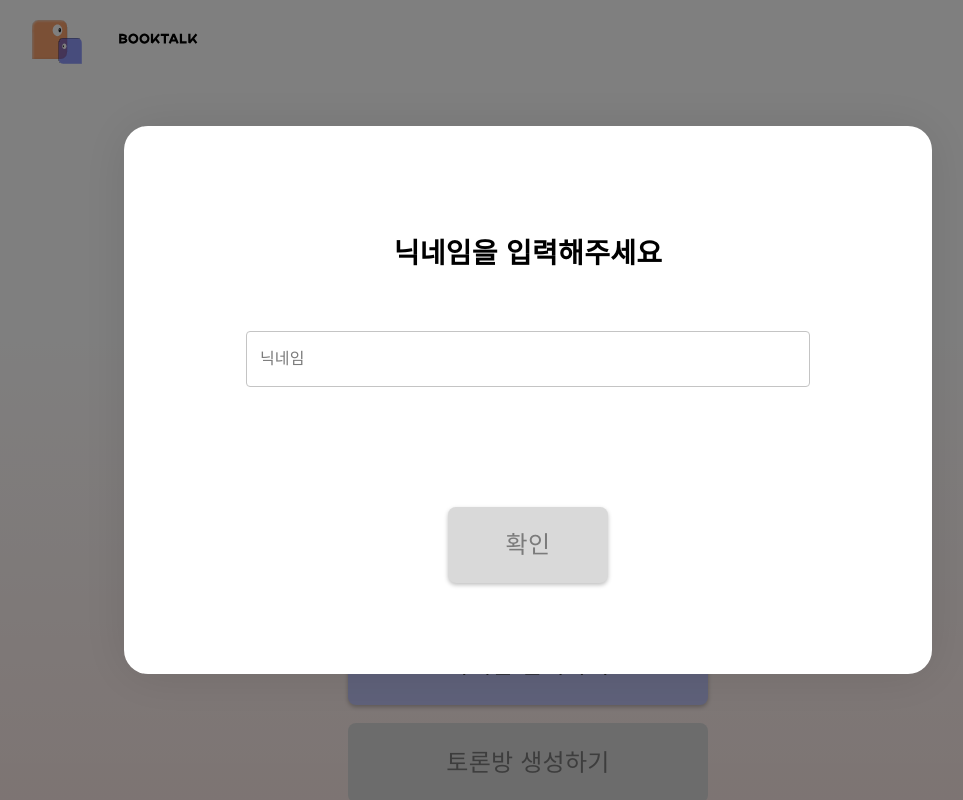
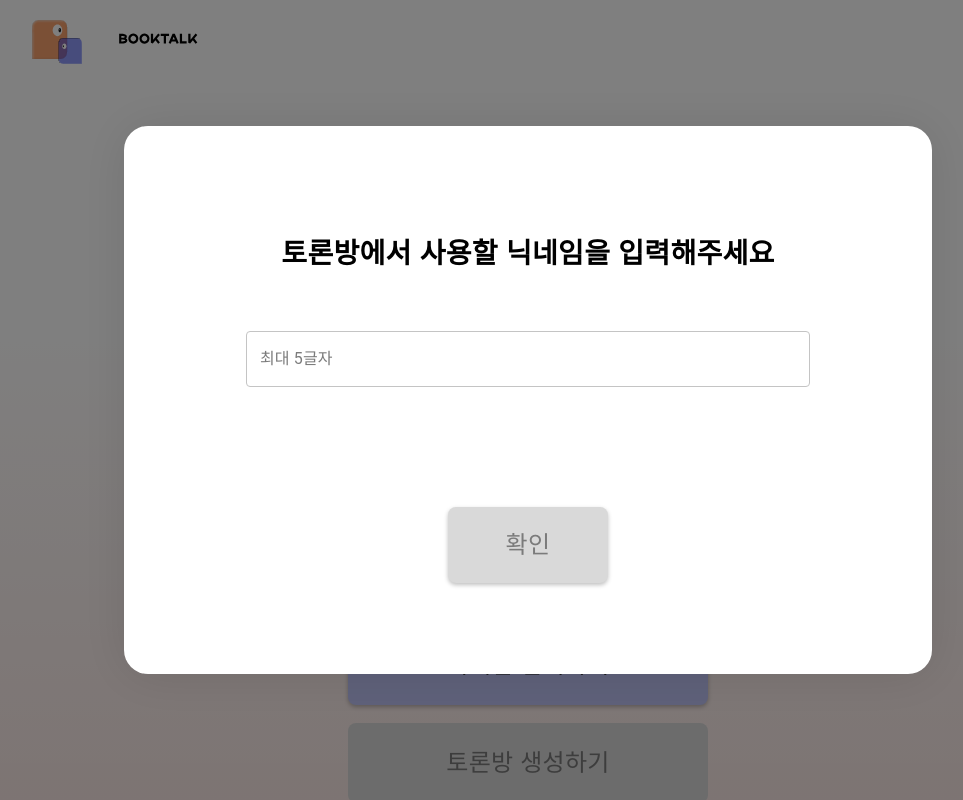
Before and after one commit to hjch0211/book-talk, a React (Vite) app in the folder book-talk-fe/packages/web/: page / in a window 1280 px wide. Both pictures are taken after a click on the button "닉네임 입력하기". Shown: the whole page, without its empty margins (112-1075 px from the left). Built offline with nearby package versions, Linux system fonts and the light colour scheme; no server answers; some icons are missing; a web font is replaced by a local one.

Commit message:
feat: limit 5 letters in nickname creation feature

```diff
--- a/book-talk-fe/packages/web/src/routes/Main/_components/NickNameModal/NicknameModal.tsx
+++ b/book-talk-fe/packages/web/src/routes/Main/_components/NickNameModal/NicknameModal.tsx
@@ -51,14 +51,15 @@ const NicknameModal = ({
             <ModalContainer>
                 <ContentWrapper>
                     <ModalTitle>
-                        닉네임을 입력해주세요
+                        토론방에서 사용할 닉네임을 입력해주세요
                     </ModalTitle>
 
                     <InputWrapper>
                         <StyledTextField
                             fullWidth
                             variant="outlined"
-                            placeholder="닉네임"
+                            placeholder="최대 5글자"
+                            inputProps={{maxLength: 5}}
                             value={nickname}
                             onChange={(e) => setNickname(e.target.value)}
                             onKeyDown={(e) => {
```
Lines whose indentation alone changed are shown as unchanged.
